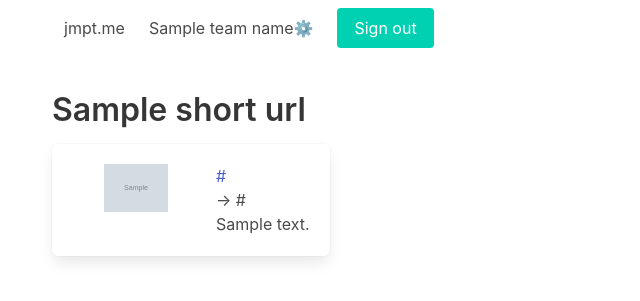
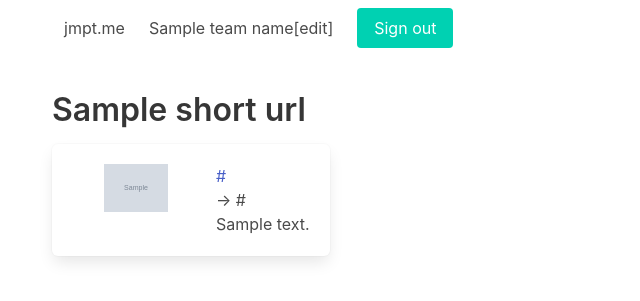
Before and after one commit to yosukesuzuki/url-shortner, a Flask app: template templates/detail.html in a window 1280 px wide. Shown: the top 301 px of the page, without its empty margins (0-640 px from the left). Run offline with Flask 2, Linux system fonts and the light colour scheme; the template is opened without the code that fills it: most values are stand-ins (such as "Sample title", 1, 10 or a date in 2020); grey boxes marked "Sample" are stand-in pictures; some libraries are stand-ins or nearby versions.

Commit message:
remove emoji

```diff
--- a/templates/nav_for_login.html
+++ b/templates/nav_for_login.html
@@ -1,5 +1,5 @@
 <a class="navbar-item" href="{{ url_for('settings') }}">
-    {{ team_name }} <span class="bd-emoji">⚙️</span>
+    {{ team_name }} <span class="bd-emoji">[edit]️</span>
 </a>
 <div class="navbar-item">
     <div class="field is-grouped">
--- a/templates/shorten.html
+++ b/templates/shorten.html
@@ -160,7 +160,8 @@
             <div class="media-content">
               <div class="content" data-shorturl="@@short_url_domain/@@short_url_path">
                 <p>
-                  <a href="@@long_url"><strong><span class="domain">@@short_url_domain</span>/<span class="path" contentEditable="true" onkeypress="onEnterKey(this, event)">@@short_url_path</span></strong></a>
+                  <strong><span class="domain">@@short_url_domain</span>/<span class="path" contentEditable="true" onkeypress="onEnterKey(this, event)">@@short_url_path</span></strong>
+                  <a href="@@long_url">[link]</a>
                   <br/>
                   <small>@@title</small>
                   <br/>
```
